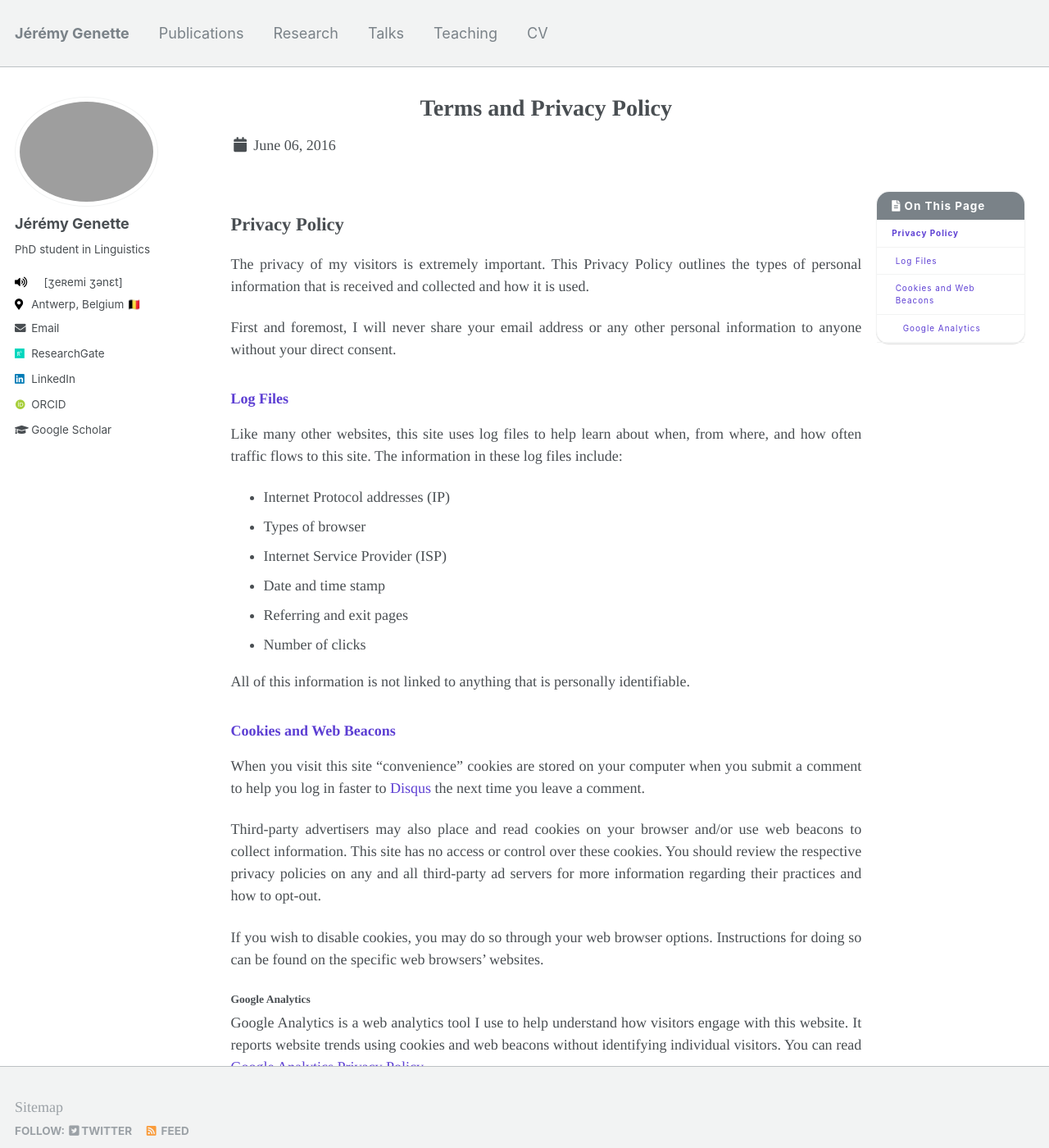
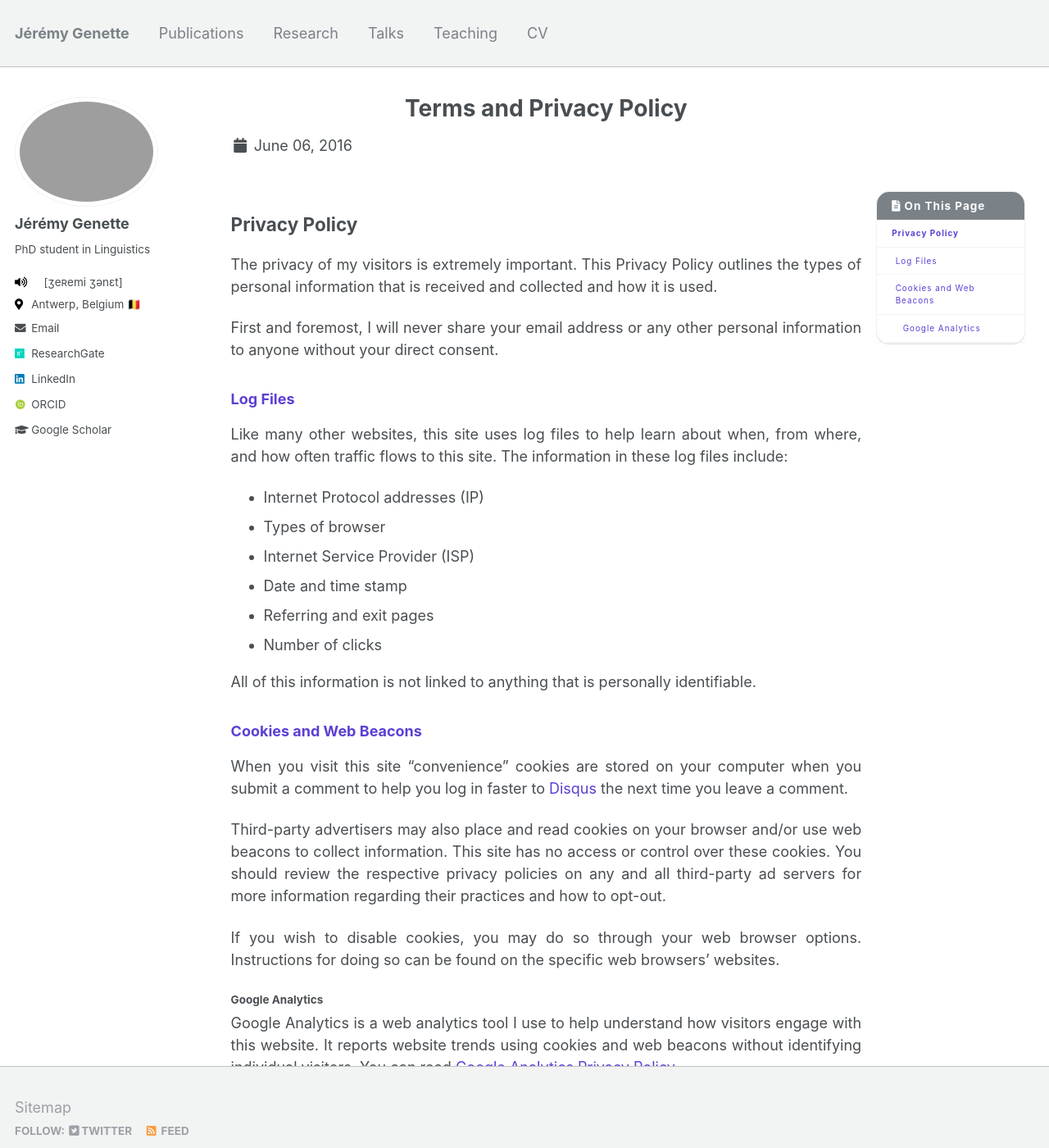
Before and after one commit to jgenette/jgenette.github.io, a Jekyll site: the page built from _pages/terms.md, in a window 1280 px wide and 1400 px high. Shown: the whole window at 82% size. Built offline with Jekyll 4.4.1, drawn with Linux system fonts in a browser that asks for light colours; some web fonts are replaced.

Commit message:
Update _variables.scss

```diff
--- a/_sass/_variables.scss
+++ b/_sass/_variables.scss
@@ -29,9 +29,9 @@ $calisto                    : "Calisto MT", serif;
 $garamond                   : Garamond, serif;
 $sans                       : "Gill sans MT", serif;
 
-$global-font-family         : $times;
-$header-font-family         : $times;
-$caption-font-family        : $times;
+$global-font-family         : $sans-serif;
+$header-font-family         : $sans-serif;
+$caption-font-family        : $sans-serif;
 
 /* type scale */
 $type-size-1                : 2.441em;  // ~39.056px
```
